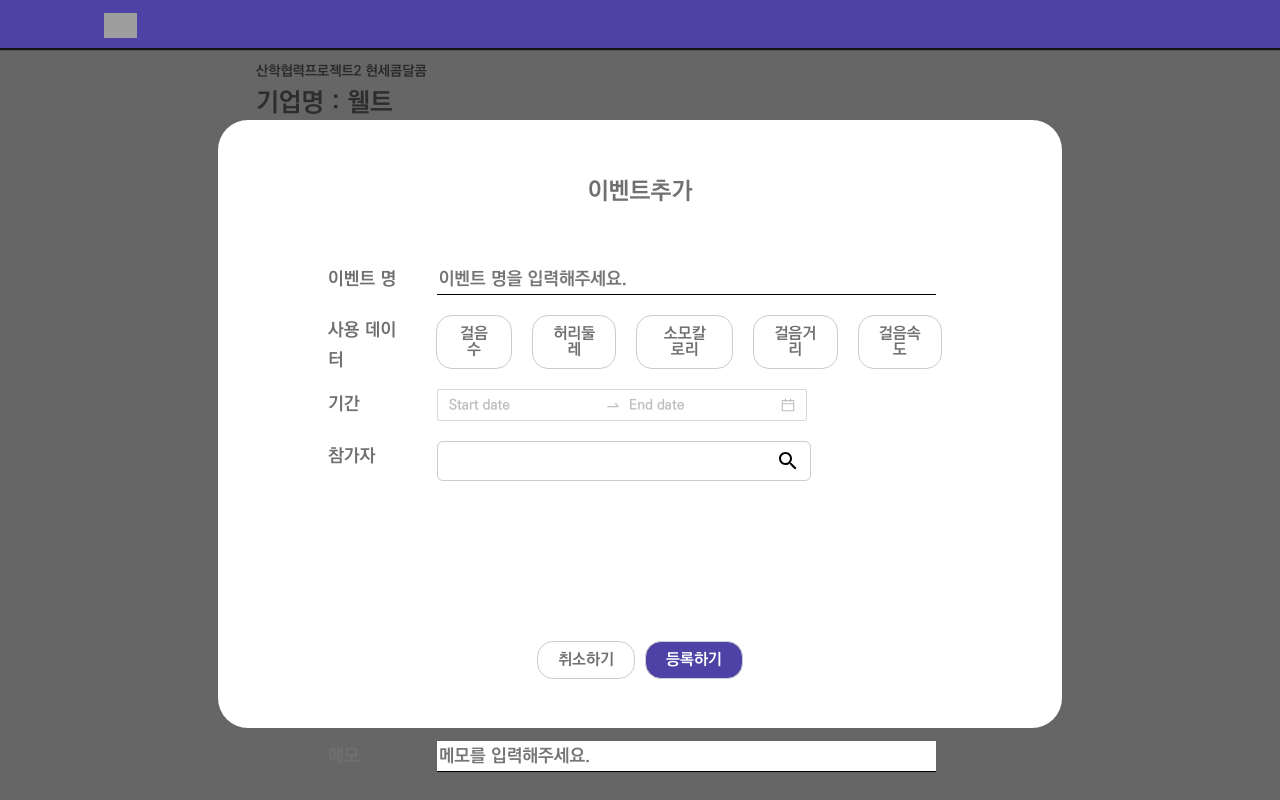
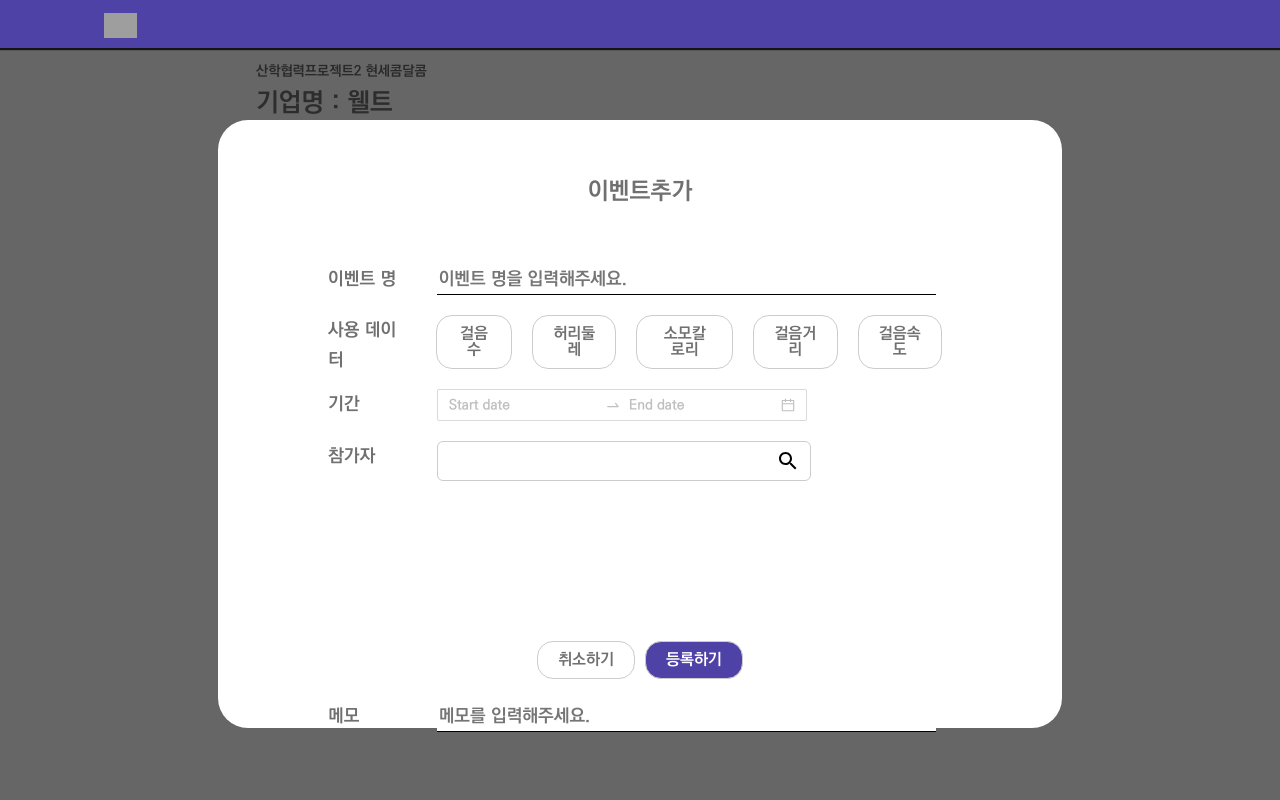
Before and after one commit to jimniDev/weltb2b, a React (Create React App) app: page /event/add in a window 1280 px wide. Built offline with nearby package versions, Linux system fonts and the light colour scheme; grey boxes are pictures that could not be loaded.

Commit message:
[이벤트 추가 - 구현완료]
- 검색창 결과 div css 수정

```diff
--- a/src/Screens/AddEvent/AddEvent.js
+++ b/src/Screens/AddEvent/AddEvent.js
@@ -285,7 +285,7 @@ const AddEvent = () => {
                   />
                   <SearchImg />
                 </SearchBox>
-                <div>
+                <div style={{position: "relative", height: "200px"}}>
                   {(keyword != "") &&
                     <SearchList visibility={true} p_list={participants} keyword={keyword} dispatch={dispatch}/>
                   }
--- a/src/Screens/AddEvent/ParticipantsList.js
+++ b/src/Screens/AddEvent/ParticipantsList.js
@@ -7,9 +7,11 @@ export const Ul = styled.ul`
     flex-wrap:wrap;
     margin-top: 10px;
     margin-bottom: 30px;
-    height: 200px;
+    height: 100%;
     overflow-y: scroll;
     align-content: flex-start;
+    position: absolute;
+    top: 0; left: 0;
 `
 export const Li = styled.li`
     border: none;
@@ -28,8 +30,8 @@ export const Name = styled.p`
 
 const ParticipantsList = ({p_list, dispatch}) => {
 
-    const onDelete = (uid) => {
-        var r = window.confirm(uid+"삭제");
+    const onDelete = (uid, name, email) => {
+        var r = window.confirm(`${name}(${email})님을 삭제하시겠습니까?`);
         if (r == true) {
             dispatch({ type: REMOVE_PARTICIPANTS, uid });
         }
@@ -40,7 +42,7 @@ const ParticipantsList = ({p_list, dispatch}) => {
             {p_list.map(p => {
                 return (<Li>
                     <Name>{p.name}</Name>
-                    <p onClick={e => onDelete(p.uid)}>x</p>
+                    <p onClick={e => onDelete(p.uid, p.name, p.email)}>x</p>
                 </Li>)
             })}
         </Ul>
--- a/src/Screens/AddEvent/SearchList.js
+++ b/src/Screens/AddEvent/SearchList.js
@@ -7,6 +7,11 @@ const Wrapper = styled.ul`
     height: 150px;
     border: 1px solid #CCCCCC;
     overflow-y: scroll;
+    position: absolute;
+    top: 0; left: 0;
+    background-color: white;
+    z-index: 1;
+    width: 100%;
 `;
 
 const Li = styled.li`
@@ -21,11 +26,9 @@ const SearchList = ({visibility, p_list, keyword, dispatch}) => {
 
     const onSelect = (uid, isChecked, userObj) => {
         if(isChecked){
-            //uid로 찾아서 p_list에서 제거
             isChecked = false
             dispatch({ type: REMOVE_PARTICIPANTS, uid });
         }else{
-            //p_list에 추가
             isChecked = true
             dispatch({ type: ADD_PARTICIPANTS, userObj });
         }
```
